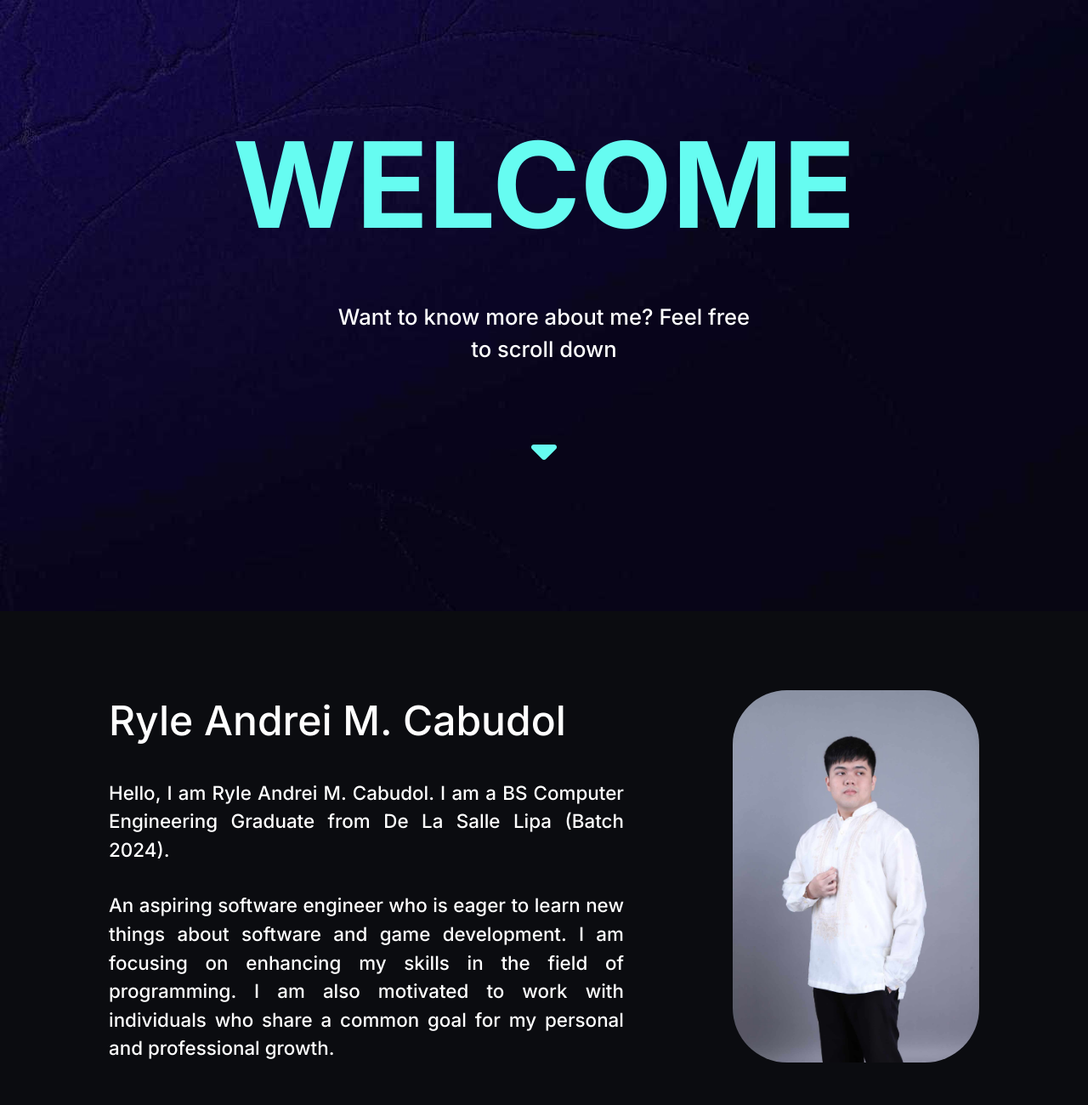
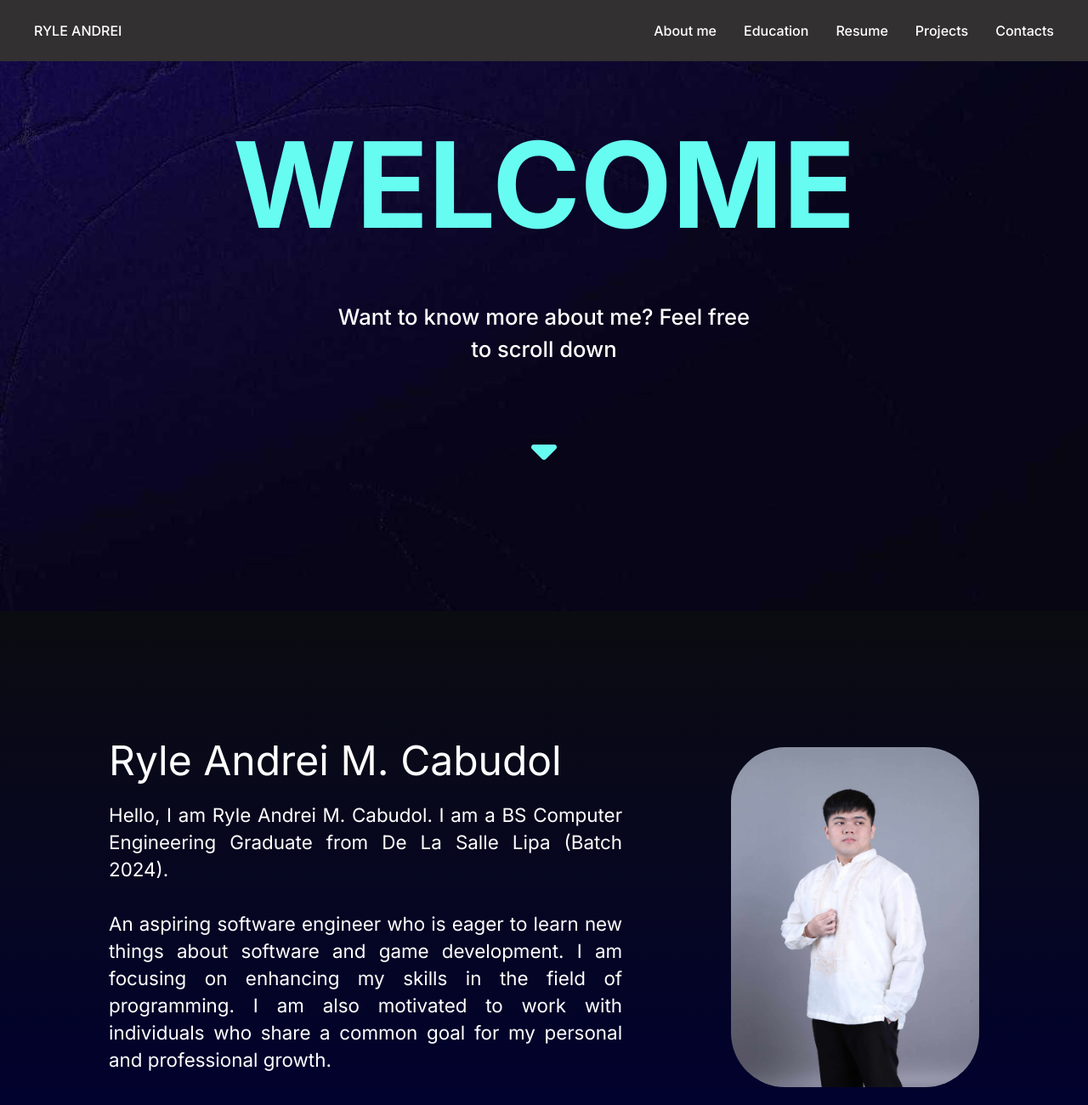
Before and after one commit to Doki-Doki-Doki/Doki-Doki-Doki.github.io, a website: page src/index.html in a window 1280 px wide. Shown: the top 1300 px of the page at 85% size. Drawn offline with Linux system fonts and the light colour scheme.

Commit message:
fixing header atm

```diff
--- a/src/index.html
+++ b/src/index.html
@@ -11,6 +11,20 @@
     <script src="https://kit.fontawesome.com/82876e7150.js" crossorigin="anonymous"></script>
 </head>
 <body>
+    <header class="header">
+        <div class="container">
+            <div class="header__body">
+                <div class="header__name">RYLE ANDREI</div>
+                <div class="header__nav">
+                    <a href="">About me</a>
+                    <a href="">Education</a>
+                    <a href="">Resume</a>
+                    <a href="">Projects</a>
+                    <a href="">Contacts</a>
+                </div>
+            </div>
+        </div>
+    </header>
     <div class="banner">
         <div class="container">
             <div class="banner__body">
@@ -49,7 +63,7 @@
                             <p>- De La Salle Lipa</p>
                         </div>
                         <div class="banner__educ__shs">
-                            <p>Senior High School (2020 - 2024)</p>
+                            <p>Senior High School (2018 - 2020)</p>
                             <p>- De La Salle Lipa</p>
                         </div>
                     </div>
--- a/src/input.css
+++ b/src/input.css
@@ -20,6 +20,21 @@ body{
 }
 
 @layer components{
+
+    /* HEADER */
+    .header{
+        @apply bg-ggray fixed w-[100%] z-50
+    }
+    .header .container{
+        @apply py-[1.5rem] px-[2.5rem]
+    }
+    .header__body{
+        @apply text-dwhite flex justify-between items-center
+    }
+    .header__nav{
+        @apply flex gap-[2rem]
+    }
+
     /* FIRST PART (MAIN PAGE) */
     .banner{
         @apply bg-[url('../images/BGDBLUE.jpg')]
@@ -45,19 +60,19 @@ body{
 
     /* SECOND PART (MAIN PAGE) */
     .banner__aboutme {
-        @apply bg-bblack
+        @apply bg-gradient-to-b from-bblack to-dblue
     }
     .banner__aboutme__body{
-        @apply flex gap-[8rem] px-[6rem] pb-[6rem] pt-[3.8rem]
+        @apply flex gap-[8rem] px-[6rem] pb-[6rem] pt-[8rem]
     }
     .banner__aboutme__text{
-        @apply text-dwhite text-center flex-col
+        @apply text-dwhite font-normal text-center flex-col leading-8
     }
     .banner__aboutme__imgcontainer{
         @apply w-[90rem] relative
     }
     .banner__aboutme__imgcontainer img.me-first, .banner__aboutme__imgcontainer img.me-second{
-        @apply absolute rounded-[4rem] w-full h-full opacity-[100%] transition-opacity duration-100
+        @apply absolute rounded-[4rem] w-full h-[25rem] opacity-[100%] transition-opacity duration-100
     }
     .banner__aboutme__imgcontainer img.me-second{
         @apply opacity-0
@@ -80,7 +95,7 @@ body{
 
     /* THIRD PART (MAIN PAGE) */
     .banner__educ{
-        @apply bg-dblue
+        @apply bg-gradient-to-b from-dblue to-bblack
     }
     .banner__educ img{
         @apply w-[20rem] rounded-[4rem]
@@ -109,7 +124,7 @@ body{
 
     /* FOURTH PART(MAIN PAGE) */
     .banner__resume{
-        @apply bg-bblack
+        @apply bg-gradient-to-b from-bblack to-dblue
     }
     .banner__resume__body{
         @apply flex flex-col items-center p-[6rem] text-dwhite
--- a/tailwind.config.js
+++ b/tailwind.config.js
@@ -11,7 +11,7 @@ module.exports = {
         bblack: '#0B0C10',
         dblue: '#000033',
         ggray: '#323031'
-      }
+      },
     },
   },
   plugins: [],
```
Also changed, not shown: src/output.css.
